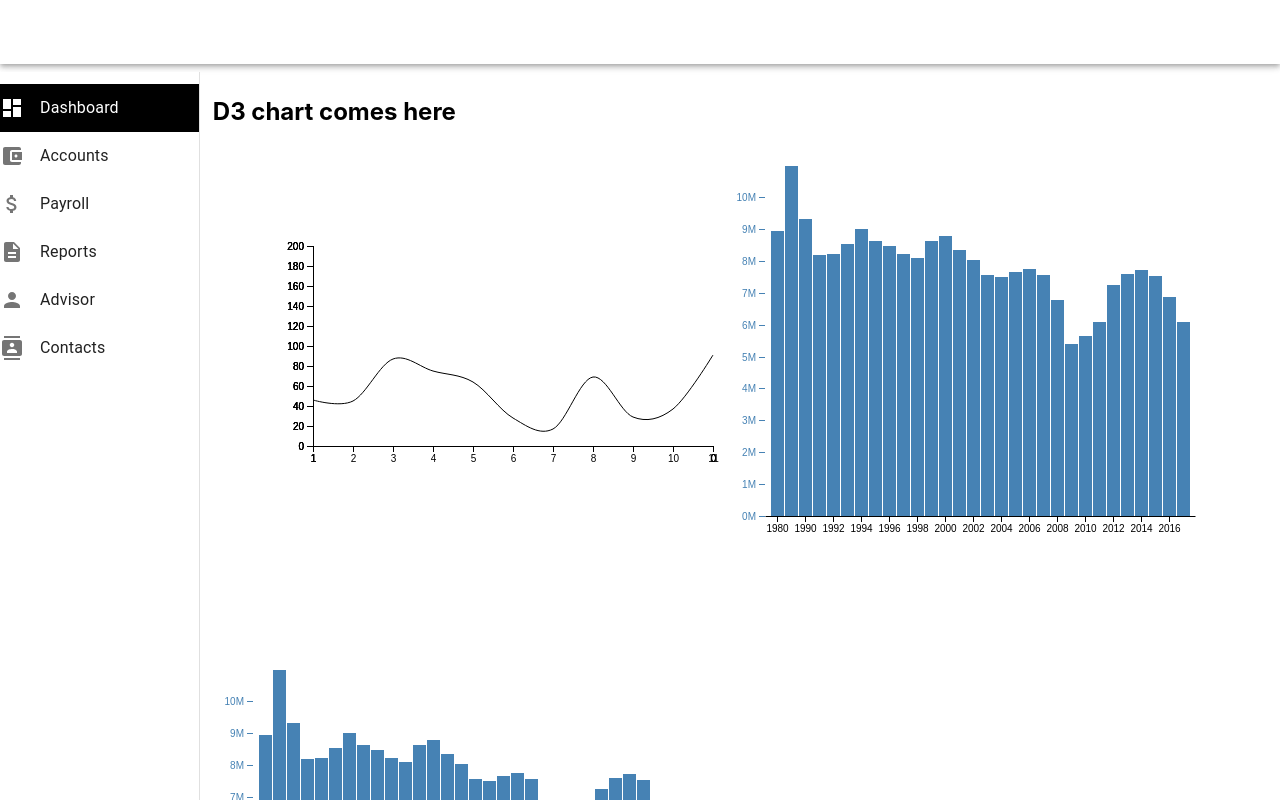
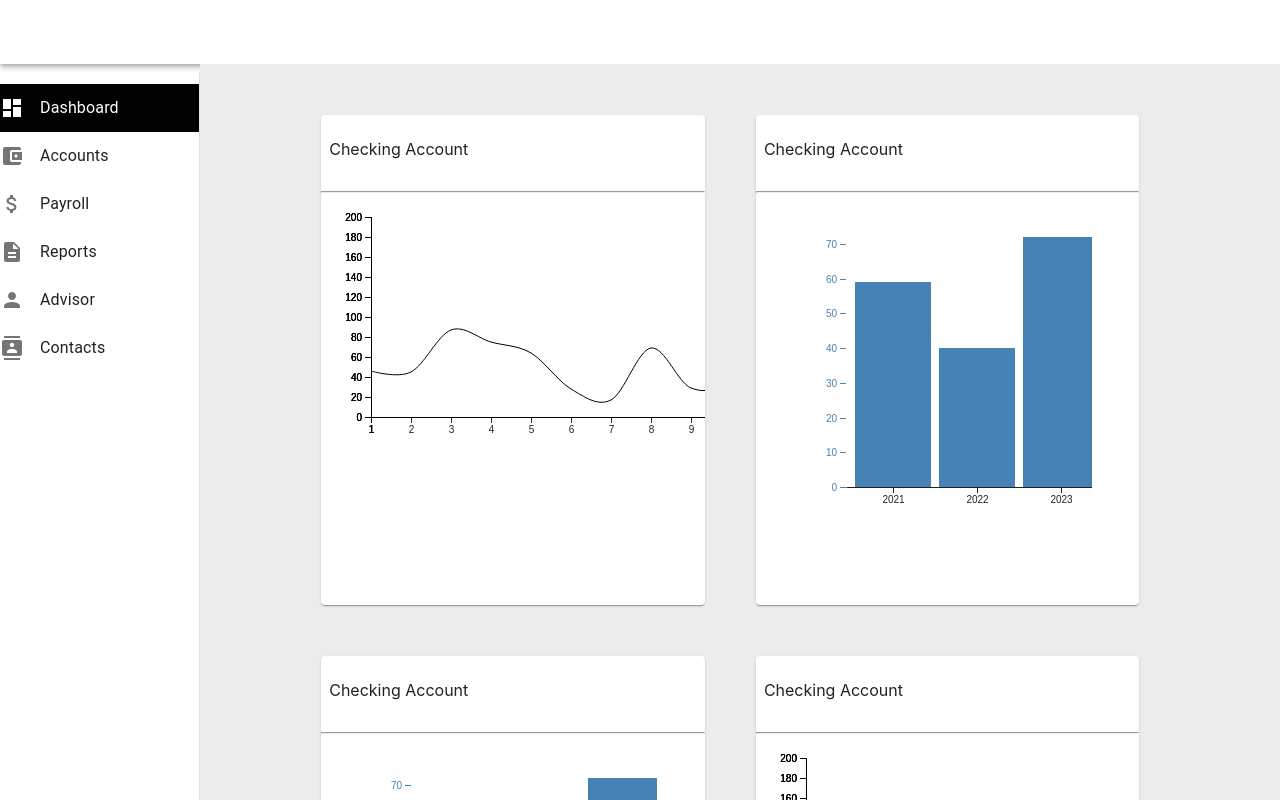
Before and after one commit to codebot-caffeine/assiduus, a React (Create React App) app: page / in a window 1280 px wide. Shown: the top 800 px of the page. Built offline with nearby package versions, Linux system fonts and the light colour scheme.

Commit message:
graphs added

```diff
--- a/src/App.js
+++ b/src/App.js
@@ -1,6 +1,5 @@
-import logo from './logo.svg';
+
 import './App.css';
-import {Button} from "@mui/material"
 import Header from './navbar/navbar';
 import { Routes,Route } from 'react-router-dom';
 import Home from './components/home';
--- a/src/charts/bar.js
+++ b/src/charts/bar.js
@@ -1,12 +1,17 @@
-import React, { useEffect } from "react";
-import * as d3 from 'd3';
-import { useD3 } from '../hooks/d3hook'
+import React, { useEffect,useState } from "react";
+import * as d3 from "d3";
+import { useD3 } from "../hooks/d3hook";
 
-export const Bar = (props) =>{
-    let data = props.barData
+export const Bar = (props) => {
+  const [data,setData] = useState(props.barData)
+  console.log(data)
+
+  useEffect(()=>{
+    setData(props.barData)
+  })
   const ref = useD3(
     (svg) => {
-          const height = 400;
+      const height = 300;
       const width = 500;
       const margin = { top: 20, right: 30, bottom: 30, left: 40 };
 
@@ -63,16 +68,20 @@ export const Bar = (props) =>{
       .attr("width", x.bandwidth())
       .attr("y", (d) => y1(d.sales))
       .attr("height", (d) => y1(0) - y1(d.sales));
+        // .attr("x", (d, i) => i * (width / data.length))
+        // .attr("y", (d) => height - d * (height / 100))
+        // .attr("width", 0.8 * (width / data.length))
+        // .attr("height", (d) => d * (height / 100));
     },
     [data.length]
-      )
+  );
   // should use useEffect
-    return(
+  return (
     <svg
       ref={ref}
       style={{
-        height: 500,
-        width: "100%",
+        height: "45vh",
+        width: "90%",
         marginRight: "0px",
         marginLeft: "0px",
       }}
@@ -81,5 +90,5 @@ export const Bar = (props) =>{
       <g className="x-axis" />
       <g className="y-axis" />
     </svg>
-    )
-}
+  );
+};
--- a/src/charts/line.js
+++ b/src/charts/line.js
@@ -1,6 +1,6 @@
 import { useEffect, useRef, useState } from "react";
 import * as d3 from "d3";
-import { useLocation } from "react-router-dom";
+import "./sizes.css"
 
 const Line = (props) => {
   const svgRef = useRef();
@@ -9,7 +9,6 @@ const Line = (props) => {
   useEffect(() => {
     // setting up svg
     setData(props.lineData)
-    console.log(data)
     const w = 400;
     const h = 200;
     const svg = d3
@@ -51,13 +50,26 @@ const Line = (props) => {
       .join("path")
       .attr("d", (d) => generateScaledLine(d))
       .attr("fill", "none")
-      .attr("stroke", "black");
+      .attr("stroke", "black")
+      .attr("x", (d, i) => i * (w / data.length))
+      .attr("y", (d) => h - d * (h / 100))
+      .attr("width", 0.8 * (w / data.length))
+      .attr("height", (d) => d * (h / 100));
 
   }, [props.lineData]);
   return (
     <div>
         {/* <h2>Line Charts</h2> */}
-      <svg ref={svgRef} style={{ margin: "100px", display: "block" }}></svg>
+      <svg ref={svgRef} style={{
+        // height: "40vh",
+        // width: "90%",
+        // marginRight: "0px",
+        // marginLeft: "0px",
+        // margin: "100px",
+        display: "block",
+        padding:"0px 0px 0px 0px",
+        alignSelf: "center"
+      }} ></svg>
     </div>
   );
 };
--- /dev/null
+++ b/src/charts/sizes.css
@@ -0,0 +1,6 @@
+@media screen and (max-width:1280px) {
+    .svgWidth{
+        height: 45vh;
+        width: 90%
+    }
+}
--- a/src/components/home.css
+++ b/src/components/home.css
@@ -5,5 +5,45 @@
 }
 
 .home-div .child-div{
-    width: 50% !important;
+    display: flex;
+    flex-direction: column;
+    width: 45% !important;
+    border-radius: 5px;
+    background-color: white;
+    margin: 2% !important;
+    align-items: center;
+    height: 50vh;
+    padding: auto;
 }
+
+.home-div .paragraphblock{
+    border-bottom: solid;
+    width: 100%;
+    margin-bottom: 2%;
+}
+
+@media screen and (max-width: 1336px) {
+    .home-div .child-div{
+        height: 45vh;
+    }
+
+}
+
+@media screen and (max-width: 1920px) {
+    .home-div{
+        padding:0px 0px 0px 70px
+    }
+    .home-div .child-div{
+        width: 40% !important;
+        height: 40%;
+        align-items: center;
+        padding-right: 45px;
+    }
+
+}
+
+.cardStyle{
+    float: 'left';
+    width: '400px';
+    margin: '10px';
+ };
--- a/src/components/home.js
+++ b/src/components/home.js
@@ -2,104 +2,129 @@ import React from "react";
 
 import { Bar } from "../charts/bar";
 import Line from "../charts/line";
-import './home.css'
+import "./home.css";
 
+//bootstrap cards
+import { Card, CardContent, CardActions } from "@mui/material";
 
-class Home extends React.Component{
-    constructor(props){
-        super()
+import Container from "react-bootstrap/Container";
+
+class Home extends React.Component {
+  constructor(props) {
+    super();
 
     this.state = {
-            barData:  [
-              {year: 1980, efficiency: 24.3, sales: 8949000},
-              {year: 1985, efficiency: 27.6, sales: 10979000},
-              {year: 1990, efficiency: 28, sales: 9303000},
-              {year: 1991, efficiency: 28.4, sales: 8185000},
-              {year: 1992, efficiency: 27.9, sales: 8213000},
-              {year: 1993, efficiency: 28.4, sales: 8518000},
-              {year: 1994, efficiency: 28.3, sales: 8991000},
-              {year: 1995, efficiency: 28.6, sales: 8620000},
-              {year: 1996, efficiency: 28.5, sales: 8479000},
-              {year: 1997, efficiency: 28.7, sales: 8217000},
-              {year: 1998, efficiency: 28.8, sales: 8085000},
-              {year: 1999, efficiency: 28.3, sales: 8638000},
-              {year: 2000, efficiency: 28.5, sales: 8778000},
-              {year: 2001, efficiency: 28.8, sales: 8352000},
-              {year: 2002, efficiency: 29, sales: 8042000},
-              {year: 2003, efficiency: 29.5, sales: 7556000},
-              {year: 2004, efficiency: 29.5, sales: 7483000},
-              {year: 2005, efficiency: 30.3, sales: 7660000},
-              {year: 2006, efficiency: 30.1, sales: 7762000},
-              {year: 2007, efficiency: 31.2, sales: 7562000},
-              {year: 2008, efficiency: 31.5, sales: 6769000},
-              {year: 2009, efficiency: 32.9, sales: 5402000},
-              {year: 2010, efficiency: 33.9, sales: 5636000},
-              {year: 2011, efficiency: 33.1, sales: 6093000},
-              {year: 2012, efficiency: 35.3, sales: 7245000},
-              {year: 2013, efficiency: 36.4, sales: 7586000},
-              {year: 2014, efficiency: 36.5, sales: 7708000},
-              {year: 2015, efficiency: 37.2, sales: 7517000},
-              {year: 2016, efficiency: 37.7, sales: 6873000},
-              {year: 2017, efficiency: 39.4, sales: 6081000},
-            ],
-            lineData: []
+      barData: [],
+      lineData: [],
+    };
   }
-    }
-    componentDidMount(){
+  componentDidMount() {
     this.setState({
-            lineData : []
-        })
-        this.updateData()
+      lineData: [],
+    });
+    this.updateData();
   }
 
-    componentWillUnmount(){
-        localStorage.removeItem('path')
+  getRandomNumbers() {
+    let arr = [];
+    for (let i = 0; i < 11; i++) {
+      arr.push(this.randomNumber(Math.random(), Math.random()));
+    }
+    // console.log(arr)
+    return arr;
   }
 
-    getRandomNumbers(){
-        let arr = []
-        for(let i = 0; i < 11;i++){
-            arr.push(this.randomNumber(Math.random(),Math.random()))
-        }
+  getRandomNumbersBardata() {
+    let arr = [
+      { year: 2021, sales: this.randomNumber(Math.random(), Math.random()) },
+      { year: 2022, sales: this.randomNumber(Math.random(), Math.random()) },
+      { year: 2023, sales: this.randomNumber(Math.random(), Math.random()) },
+      { year: 2024, sales: this.randomNumber(Math.random(), Math.random()) },
+      { year: 2025, sales: this.randomNumber(Math.random(), Math.random()) },
+    ];
+
     // console.log(arr)
-        return arr
+    return arr;
   }
 
-    updateData(){
+  updateData() {
     this.setState({
-            lineData : this.getRandomNumbers()
-        })
+      lineData: this.getRandomNumbers(),
+      barData: this.getRandomNumbersBardata(),
+    });
     // console.log(this.state.lineData)
   }
   randomNumber(min, max) {
-        let mx = max > min ? max : min
-        let mn = max < min ? max : min
+    let mx = max > min ? max : min;
+    let mn = max < min ? max : min;
     return Math.floor((Math.random() * (mx - mn) + mn) * 100);
   }
 
-    render(){
+  render() {
     return (
-            <>
-            <h2> D3 chart comes here</h2>
       <div className="home-div">
+        {/* <div className="home-div">
               <div className="child-div">
-                <Line lineData={this.state.lineData}/>
+                <div className="paragraphblock">
+                  <p>Checking Account</p>
+                  <span></span>
+                </div>
+                <div>
+                  <Line lineData={this.state.lineData} />
+                </div>
               </div>
               <div className="child-div">
-                <Bar barData={this.state.barData}/>
+                <Bar barData={this.state.barData} />
               </div>
               <div className="child-div">
-                <Bar barData={this.state.barData}/>
+                <Bar barData={this.state.barData} />
               </div>
               <div className="child-div">
-                {/* <Line  lineData={this.state.lineData}/> */}
               </div>
-
+            </div> */}
+        <Card style={{width: "40%",margin:"2vw"}}>
+          <CardActions>
+            <p>Checking Account</p>
+            <span></span>
+          </CardActions>
+          <hr />
+          <CardContent style={{paddingLeft:"50px"}}>
+          <Line lineData={this.state.lineData} />
+          </CardContent>
+        </Card>
+        <Card style={{width: "40%" ,margin:"2vw"}}>
+          <CardActions>
+            <p>Checking Account</p>
+            <span></span>
+          </CardActions>
+          <hr />
+          <CardContent style={{paddingLeft:"50px"}}>
+          <Bar barData={this.state.barData} />
+          </CardContent>
+        </Card>
+        <Card style={{width: "40%" ,margin:"2vw"}}>
+          <CardActions>
+            <p>Checking Account</p>
+            <span></span>
+          </CardActions>
+          <hr />
+          <CardContent style={{paddingLeft:"50px"}}>
+          <Bar barData={this.state.barData} />
+          </CardContent>
+        </Card>
+        <Card style={{width: "40%",margin:"2vw"}}>
+          <CardActions>
+            <p>Checking Account</p>
+            <span></span>
+          </CardActions>
+          <hr />
+          <CardContent style={{paddingLeft:"50px"}}>
+          <Line lineData={this.state.lineData} />
+          </CardContent>
+        </Card>
       </div>
-            </>
-        )
+    );
   }
 }
 
-
-export default Home
+export default Home;
--- a/src/navbar/navbar.js
+++ b/src/navbar/navbar.js
@@ -69,7 +69,7 @@ function Header() {
             }
         </List>
       </Drawer>
-      <div style={{padding:'1vw',width:'80%'}}>
+      <div style={{padding:'2vw',width:'85%',backgroundColor:"#ececec"}}>
       <Outlet />
       </div>
 
```
Lines whose indentation alone changed are shown as unchanged.
